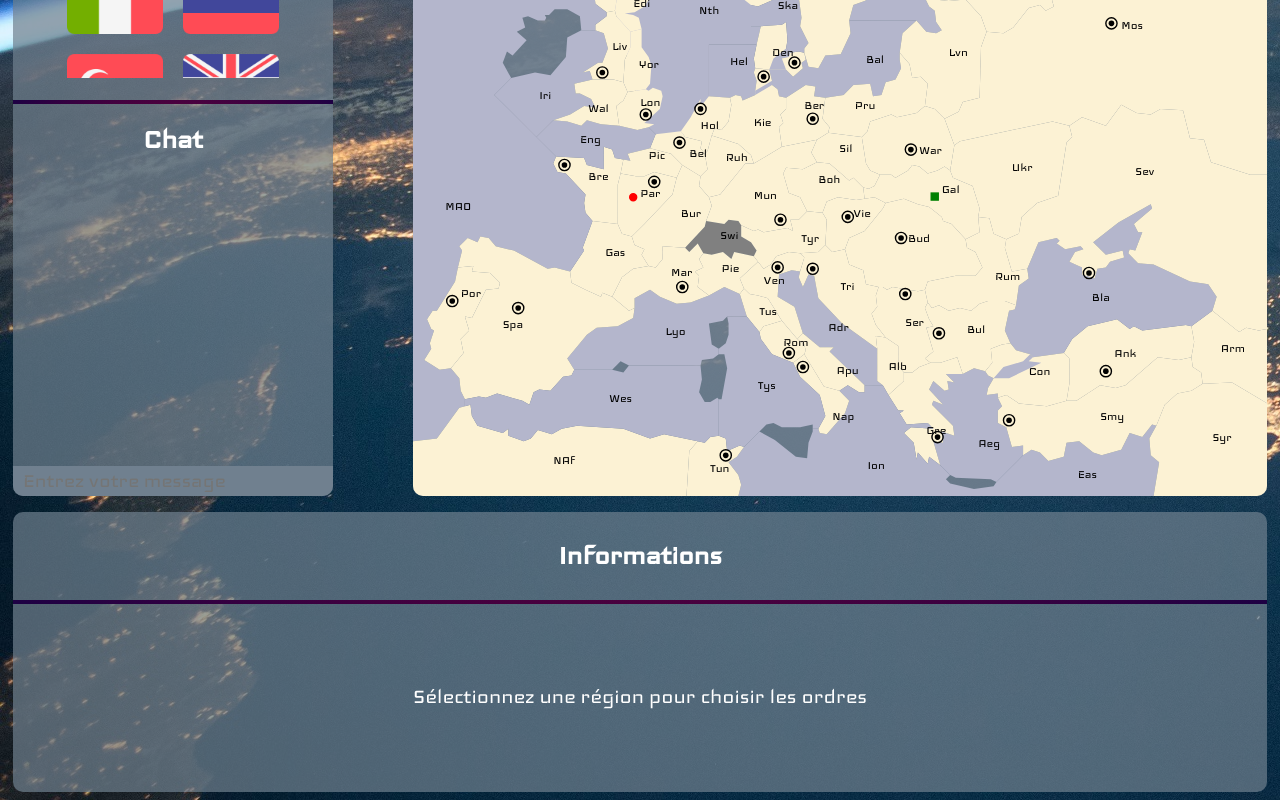
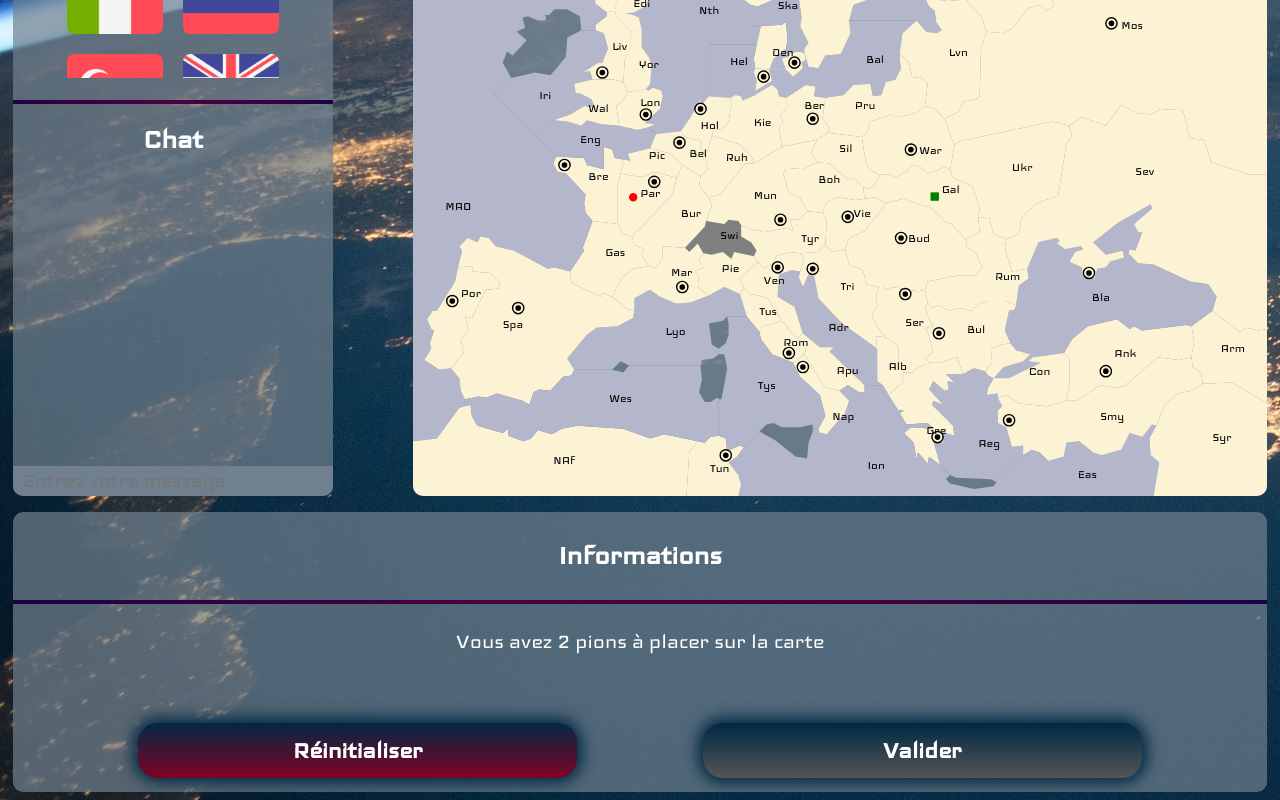
Before and after one commit to nderousseaux/diplomabourg, a Vue app in the folder frontend/: page /jeu in a window 1280 px wide. Shown: the part 296-1096 px from the top of the page. Built offline with nearby package versions, Linux system fonts and the light colour scheme.

Commit message:
Add buttons to infos column to place pawns on map

```diff
--- a/frontend/src/assets/css/main.css
+++ b/frontend/src/assets/css/main.css
@@ -181,23 +181,6 @@ input.erreur{
 	background-color: rgba(255, 0, 0, 0.4);
 }
 
-/* Mode sombre */
-@media(prefers-color-scheme: dark){
-	/* Couleur de fond transparente */
-	#pays,
-	#joueurs,
-	#chat,
-	#colonneInfos,
-	#colonneOrdres{
-		background-color: rgba(42, 58, 73, 0.7);
-	}
-
-	/* Chat */
-	#chat > form > input[type=text]{
-		background-color: rgb(42, 58, 73);
-	}
-}
-
 /* Version tablette */
 @media only screen and (min-width: 770px) and (max-width: 1370px){
 	/* Boîtes de dialogue */
@@ -268,3 +251,20 @@ input.erreur{
 		font-size: 22px;
 	}
 }
+
+/* Mode sombre */
+@media(prefers-color-scheme: dark){
+	/* Couleur de fond transparente */
+	#pays,
+	#joueurs,
+	#chat,
+	#colonneInfos,
+	#colonneOrdres{
+		background-color: rgba(42, 58, 73, 0.7);
+	}
+
+	/* Chat */
+	#chat > form > input[type=text]{
+		background-color: rgb(42, 58, 73);
+	}
+}
--- a/frontend/src/components/GameMap.vue
+++ b/frontend/src/components/GameMap.vue
@@ -78,7 +78,12 @@
       </div>
 
       <div id="infos">
-        <p>Sélectionnez une région pour choisir les ordres</p>
+        <!-- <p>Sélectionnez une région pour choisir les ordres</p> -->
+        <p>Vous avez x pions à placer sur la carte</p>
+        <div>
+          <button>Réinitialiser</button>
+          <button class="bloqueBtn">Valider</button>
+        </div>
       </div>
     </div>
   </div>
@@ -98,6 +103,41 @@ import api from "../api";
 
 export default {
   mounted() {
+    // Modèle de code pour changer le nombre de pions à poser
+    var nbrPions = 2;
+    var btnBloque = true;
+    let infosPions = document.querySelector("#infos > p")
+    let btnValider = document.querySelector("#infos > div > button:last-child")
+    infosPions.innerHTML = "Vous avez " + nbrPions + " pions à placer sur la carte";
+
+    document.querySelector("#colonneOrdres > h1").addEventListener("click", () => {
+      if (nbrPions > 0)
+      {
+        nbrPions--
+      }
+      if (nbrPions == 1)
+      {
+        infosPions.innerHTML = "Vous avez " + nbrPions + " pion à placer sur la carte";
+      }
+      else if (nbrPions == 0 && btnBloque == true)
+      {
+        infosPions.innerHTML = "Vous avez placé tous vos pions sur la carte, vous pouvez valider leur positon";
+        btnValider.classList.toggle("bloqueBtn")
+        btnBloque = false
+      }
+      else if (nbrPions > 0)
+        infosPions.innerHTML = "Vous avez " + nbrPions + " pions à placer sur la carte";
+    })
+    document.querySelector("#infos > div > button:first-child").addEventListener("click", () => {
+      if (btnBloque == false)
+      {
+        nbrPions = 2
+        infosPions.innerHTML = "Vous avez " + nbrPions + " pion à placer sur la carte";
+        btnValider.classList.toggle("bloqueBtn")
+        btnBloque = true;
+      }
+    })
+
     const order = {
       type_order: "",
       dst_region_id: 0,
@@ -462,10 +502,20 @@ export default {
 		background-color: rgba(112, 128, 143, 0.9);
 		height: 100%;
 	}
-	.bloque{
-		pointer-events: none;
+	.bloqueBtn{
+		background-color: #555555 !important;
+    cursor: not-allowed !important;
+	}
+  .bloqueBtn:hover{
+		background-color: #555555 !important;
+	}
+  .bloqueBtn:active{
+		background-color: #555555 !important;
+	}
+  .bloque{
+    pointer-events: none;
 		filter: grayscale(1) invert(0.1);
-	}
+  }
 
 	/* Colonnes */
 	#colonneInfos,
@@ -565,29 +615,45 @@ export default {
 		justify-content: space-evenly;
 		align-items: center;
 	}
+  #infos{
+    justify-content: space-between;
+  }
+  #infos > div{
+    display: flex;
+    flex-direction: column;
+    align-items: center;
+    width: 100%;
+  }
 	#infos > p{
-		margin: 0;
+    padding: 0 4px;
 	}
 	#ordres{
 		display: none;
 	}
-	#ordres > p{
+	#ordres > p,
+  #infos > div > button{
 		width: 80%;
 		margin: 0 10px;
 		padding: 0;
 		line-height: 55px;
 		font-weight: bold;
 	}
-	#ordres > button{
+  #infos > div > button{
+    margin: 10px 0 !important;
+  }
+	#ordres > button,
+  #infos > div > button:last-child{
     line-height: 55px;
 		background-color: #808080;
 		padding: 0;
     width: 90%;
 	}
-	#ordres > button:hover{
+	#ordres > button:hover,
+  #infos > div > button:last-child:hover{
 		background-color: #686868;
 	}
-	#ordres > button:active{
+	#ordres > button:active
+  #infos > div > button:last-child:active{
 		background-color: #535353;
 	}
 
@@ -595,14 +661,6 @@ export default {
 	#quitter{
 		min-width: 35vw;
 	}
-
-/* Mode sombre */
-@media (prefers-color-scheme: dark) {
-  /* Carte */
-  svg {
-    background-color: rgba(42, 58, 73, 0.9);
-  }
-}
 
 /* Version tablette */
 @media only screen and (min-width: 770px) and (max-width: 1370px){
@@ -656,6 +714,16 @@ export default {
 		flex-direction: row;
 		height: max-content;
 	}
+  #infos > div{
+    flex-direction: row;
+    justify-content: space-evenly;
+  }
+  #infos > div > button:first-child{
+    width: 35%;
+  }
+  #infos > div > button:last-child{
+    width: 35%;
+  }
 	#ordres > p{
     width: 40%;
 		margin: 10px 0;
@@ -724,6 +792,15 @@ export default {
 	#infos > p{
 		margin: 30px 0;
 	}
+  #infos > div:last-child > button{
+    font-size: 22px;
+  }
+  #infos > div:last-child > button:first-child{
+    width: 50%;
+  }
+  #infos > div:last-child > button:last-child{
+    width: 70%;
+  }
 	#ordres > p{
     width: 40%;
 		font-size: 22px;
@@ -742,4 +819,12 @@ export default {
 		margin: 10px;
 	}
 }
+
+/* Mode sombre */
+@media (prefers-color-scheme: dark) {
+  /* Carte */
+  svg {
+    background-color: rgba(42, 58, 73, 0.9);
+  }
+}
 </style>
--- a/frontend/src/components/HomePage.vue
+++ b/frontend/src/components/HomePage.vue
@@ -281,7 +281,7 @@ export default {
 #actions{
   display: flex;
   justify-content: space-around;
-  width: 60vw;
+  width: 45vw;
 }
 #actions > button{
   width: 45%;
@@ -367,6 +367,7 @@ input[type="number"] {
   #actions > button{
     font-size: 22px;
     width: 100%;
+    margin-top: 0;
   }
 }
 </style>
```
